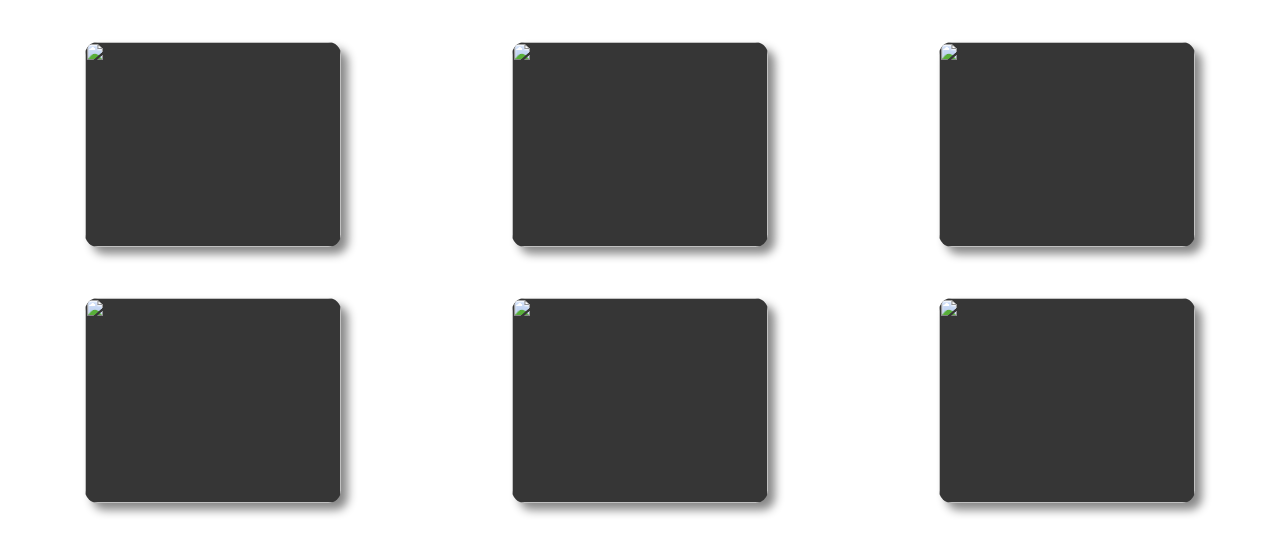
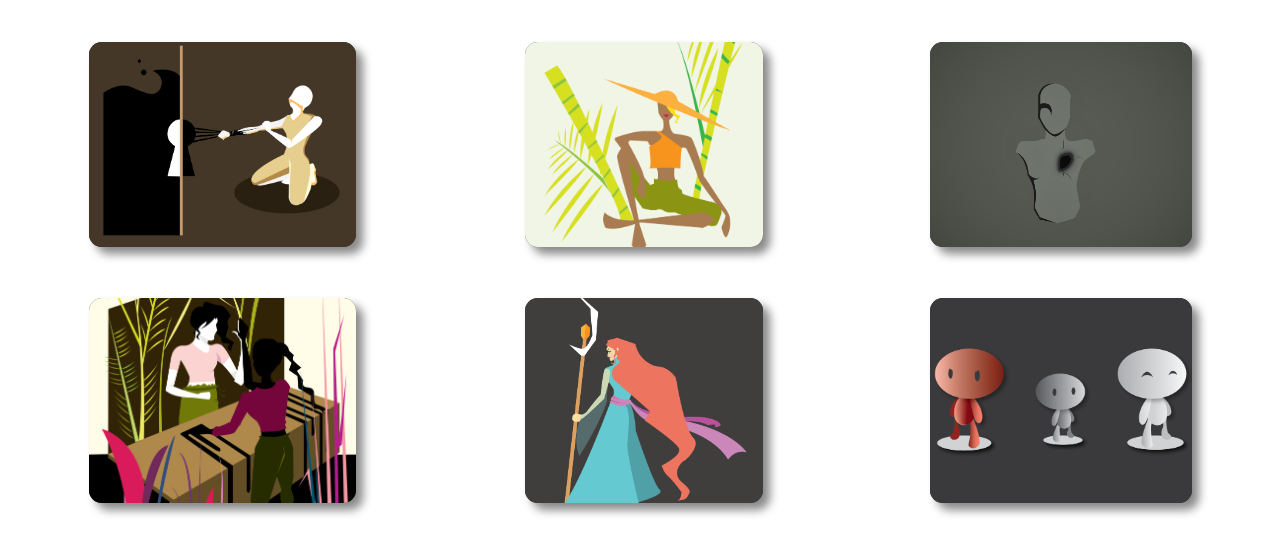
Before and after one commit to avishyaarali/avishyaaraliporfolio.github.io, a plain HTML site: page index.html in a window 1280 px wide. Shown: the part 60-611 px from the top of the page. Drawn offline with Linux system fonts and the light colour scheme; files that its build step writes are made by us from their sources.

Commit message:
Update index.html

```diff
--- a/index.html
+++ b/index.html
@@ -55,7 +55,7 @@
     <div class="main">
         <div class="proj">
 
-                        <img src="1.png">
+                        <img src="one.png">
                         <div class="overlay">
                         <div class="name">Escape</div>
                         </div>
@@ -63,7 +63,7 @@
 
         <div class="proj">
 
-                        <img src="2.png">
+                        <img src="two.png">
                         <div class="overlay">
                                 <div class="name">Summer</div>
                                 </div>
@@ -72,7 +72,7 @@
 
         <div class="proj">
 
-                        <img src="3.png">
+                        <img src="three.png">
                         <div class="overlay">
                                 <div class="name">Damaged</div>
                                 </div>
@@ -81,7 +81,7 @@
 
         <div class="proj">
 
-                        <img src="4.png">
+                        <img src="four.png">
                         <div class="overlay">
                                 <div class="name">Lost</div>
                                 </div>
@@ -90,7 +90,7 @@
 
         <div class="proj">
 
-                        <img src="5.png">
+                        <img src="five.png">
                         <div class="overlay">
                                 <div class="name">Power</div>
                                 </div>
@@ -98,7 +98,7 @@
 
         <div class="proj">
 
-                        <img src="6.png">
+                        <img src="six.png">
                         <div class="overlay">
                                 <div class="name">Personality</div>
                                 </div>
```
